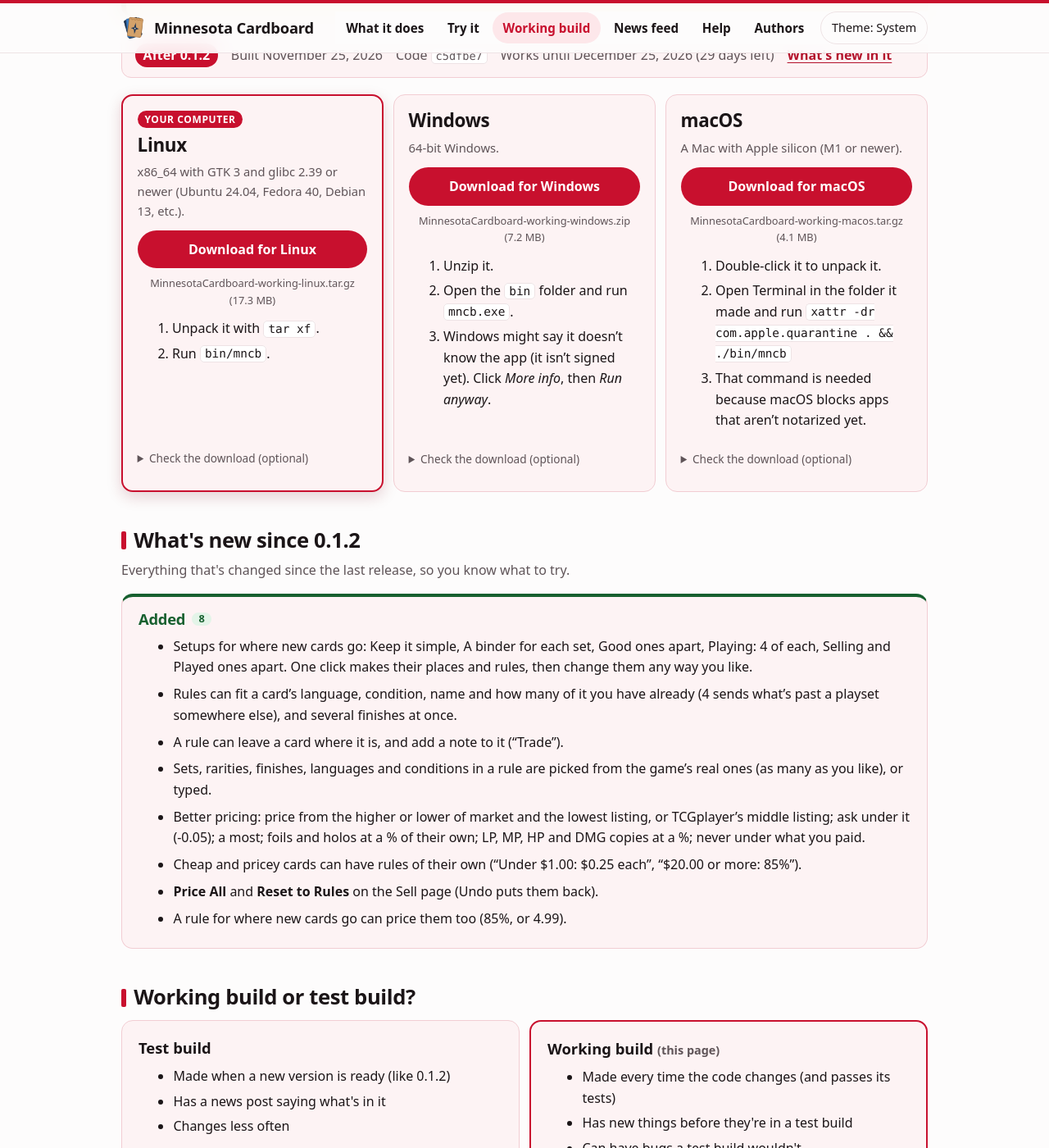
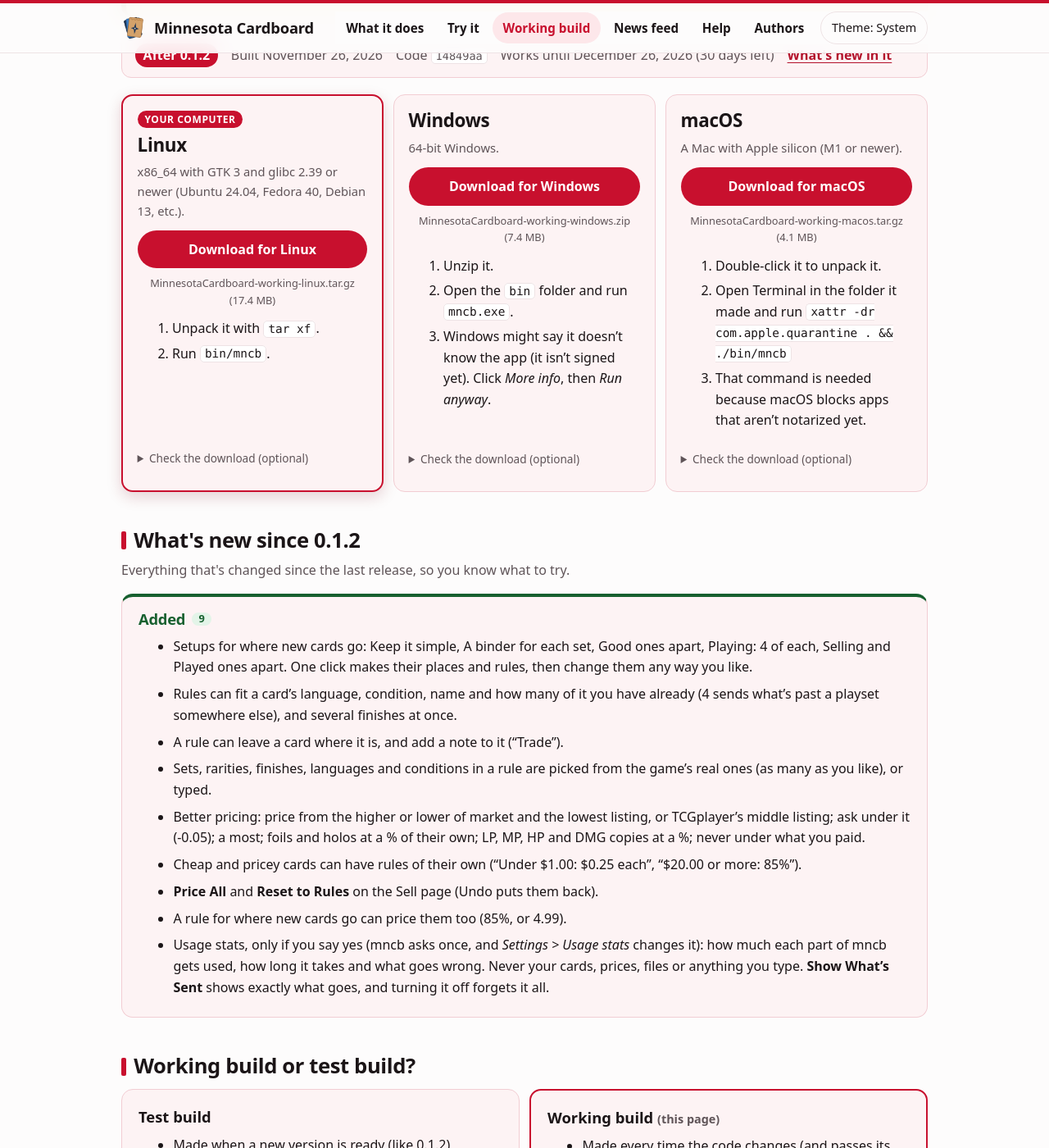
Before and after one commit to cooldood155/MinnesotaCardboard-Site, a Jekyll site: the page built from working-build.html, in a window 1280 px wide and 1400 px high, scrolled down 350 px. Shown: the whole window at 82% size. Built offline with Jekyll 4.4.1, drawn with Linux system fonts in a browser that asks for light colours.

Commit message:
Working build from MinnesotaCardboard@14849aa

```diff
--- a/_data/working_build.json
+++ b/_data/working_build.json
@@ -1,9 +1,9 @@
 {
   "version": "0.1.2",
-  "commit": "c5dfbe7",
-  "built": "2026-11-25",
-  "built_at": "2026-11-25T01:59:48+00:00",
-  "works_until": "2026-12-25",
+  "commit": "14849aa",
+  "built": "2026-11-26",
+  "built_at": "2026-11-26T14:46:54+00:00",
+  "works_until": "2026-12-26",
   "days": 30,
   "downloads": [
     {
@@ -11,8 +11,8 @@
       "needs": "64-bit Windows.",
       "file": "MinnesotaCardboard-working-windows.zip",
       "url": "https://github.com/cooldood155/MinnesotaCardboard-Site/releases/download/working/MinnesotaCardboard-working-windows.zip",
-      "size": "7.2 MB",
-      "sha256": "1cb5719f3f95b06494cc7c2ada3120be20f9e4cfe8e9a5303c5a9b466c9911b6",
+      "size": "7.4 MB",
+      "sha256": "341ee0b425f1d31ed91b401cc26fea7a20591f13a0dd4ec2227c4b0e74a3cdb5",
       "steps": [
         "Unzip it.",
         "Open the `bin` folder and run `mncb.exe`.",
@@ -25,7 +25,7 @@
       "file": "MinnesotaCardboard-working-macos.tar.gz",
       "url": "https://github.com/cooldood155/MinnesotaCardboard-Site/releases/download/working/MinnesotaCardboard-working-macos.tar.gz",
       "size": "4.1 MB",
-      "sha256": "cfec1e8ed288cbd65d2a595e39019ebad20f5a3d853963aa9fb7b0218be7affc",
+      "sha256": "4e9ea99e2ab5b8a007b5ea90d63bbc3fc01a174cf50208c09ed010d6f7716bcc",
       "steps": [
         "Double-click it to unpack it.",
         "Open Terminal in the folder it made and run `xattr -dr com.apple.quarantine . && ./bin/mncb`",
@@ -37,13 +37,13 @@
       "needs": "x86_64 with GTK 3 and glibc 2.39 or newer (Ubuntu 24.04, Fedora 40, Debian 13, etc.).",
       "file": "MinnesotaCardboard-working-linux.tar.gz",
       "url": "https://github.com/cooldood155/MinnesotaCardboard-Site/releases/download/working/MinnesotaCardboard-working-linux.tar.gz",
-      "size": "17.3 MB",
-      "sha256": "fa71d358889a92f9c0cac1e6696871043c2fdcaa7d735e8dce1d5a9551d49e41",
+      "size": "17.4 MB",
+      "sha256": "313d34862330f996cbfc7e665c292eb89c3f00c9a3b7240e697a47f50ee1709f",
       "steps": [
         "Unpack it with `tar xf`.",
         "Run `bin/mncb`."
       ]
     }
   ],
-  "changes": "#### Added\n\n- Setups for where new cards go: Keep it simple, A binder for each set, Good\n  ones apart, Playing: 4 of each, Selling and Played ones apart. One click\n  makes their places and rules, then change them any way you like.\n- Rules can fit a card's language, condition, name and how many of it you\n  have already (4 sends what's past a playset somewhere else), and several\n  finishes at once.\n- A rule can leave a card where it is, and add a note to it (\"Trade\").\n- Sets, rarities, finishes, languages and conditions in a rule are picked\n  from the game's real ones (as many as you like), or typed.\n- Better pricing: price from the higher or lower of market and the lowest\n  listing, or TCGplayer's middle listing; ask under it (-0.05); a most;\n  foils and holos at a % of their own; LP, MP, HP and DMG copies at a %; never\n  under what you paid.\n- Cheap and pricey cards can have rules of their own (\"Under $1.00: $0.25\n  each\", \"$20.00 or more: 85%\").\n- **Price All** and **Reset to Rules** on the Sell page (Undo puts them back).\n- A rule for where new cards go can price them too (85%, or 4.99)."
+  "changes": "#### Added\n\n- Setups for where new cards go: Keep it simple, A binder for each set, Good\n  ones apart, Playing: 4 of each, Selling and Played ones apart. One click\n  makes their places and rules, then change them any way you like.\n- Rules can fit a card's language, condition, name and how many of it you\n  have already (4 sends what's past a playset somewhere else), and several\n  finishes at once.\n- A rule can leave a card where it is, and add a note to it (\"Trade\").\n- Sets, rarities, finishes, languages and conditions in a rule are picked\n  from the game's real ones (as many as you like), or typed.\n- Better pricing: price from the higher or lower of market and the lowest\n  listing, or TCGplayer's middle listing; ask under it (-0.05); a most;\n  foils and holos at a % of their own; LP, MP, HP and DMG copies at a %; never\n  under what you paid.\n- Cheap and pricey cards can have rules of their own (\"Under $1.00: $0.25\n  each\", \"$20.00 or more: 85%\").\n- **Price All** and **Reset to Rules** on the Sell page (Undo puts them back).\n- A rule for where new cards go can price them too (85%, or 4.99).\n- Usage stats, only if you say yes (mncb asks once, and *Settings > Usage\n  stats* changes it): how much each part of mncb gets used, how long it\n  takes and what goes wrong. Never your cards, prices, files or anything you\n  type. **Show What's Sent** shows exactly what goes, and turning it off\n  forgets it all."
 }
```
